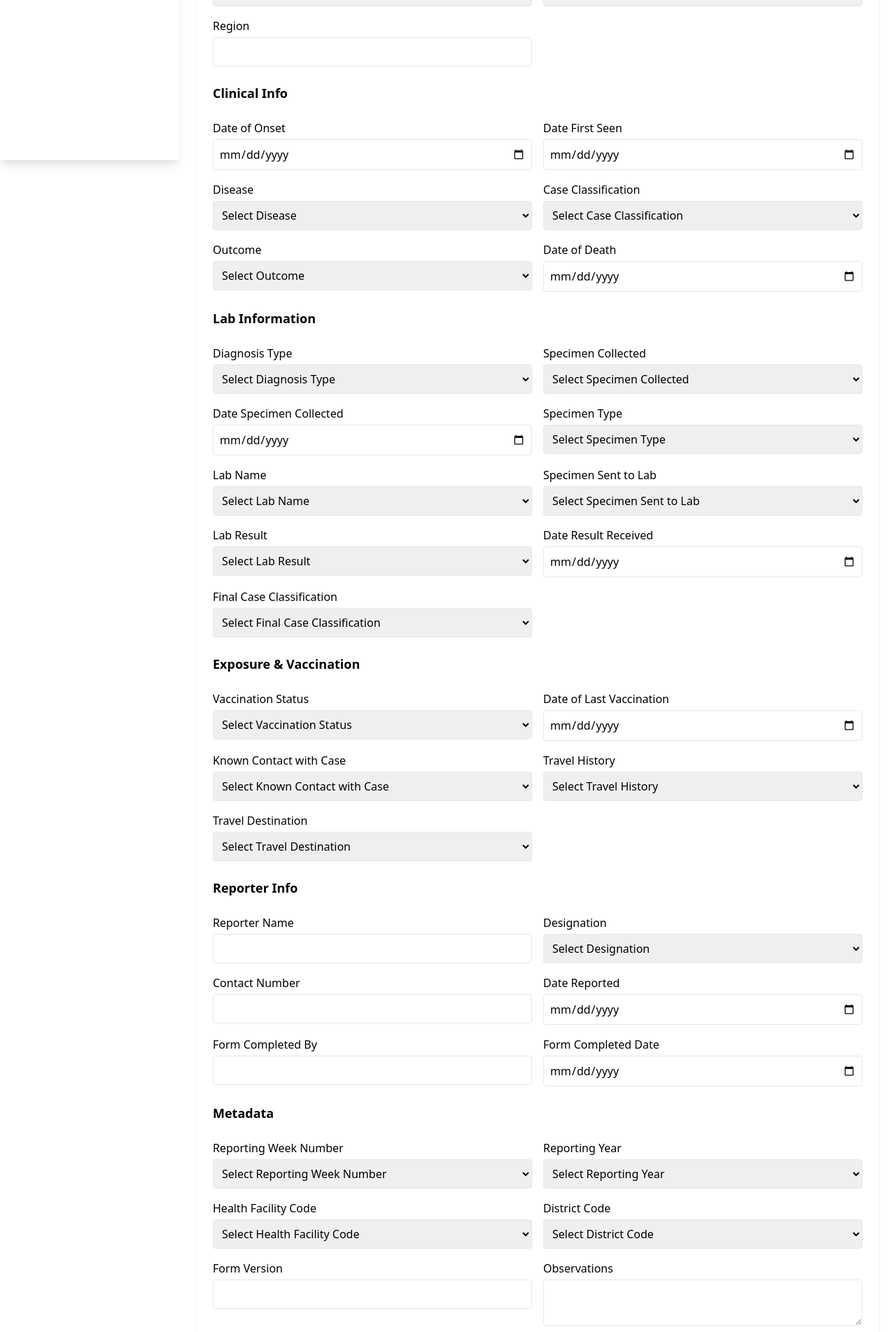
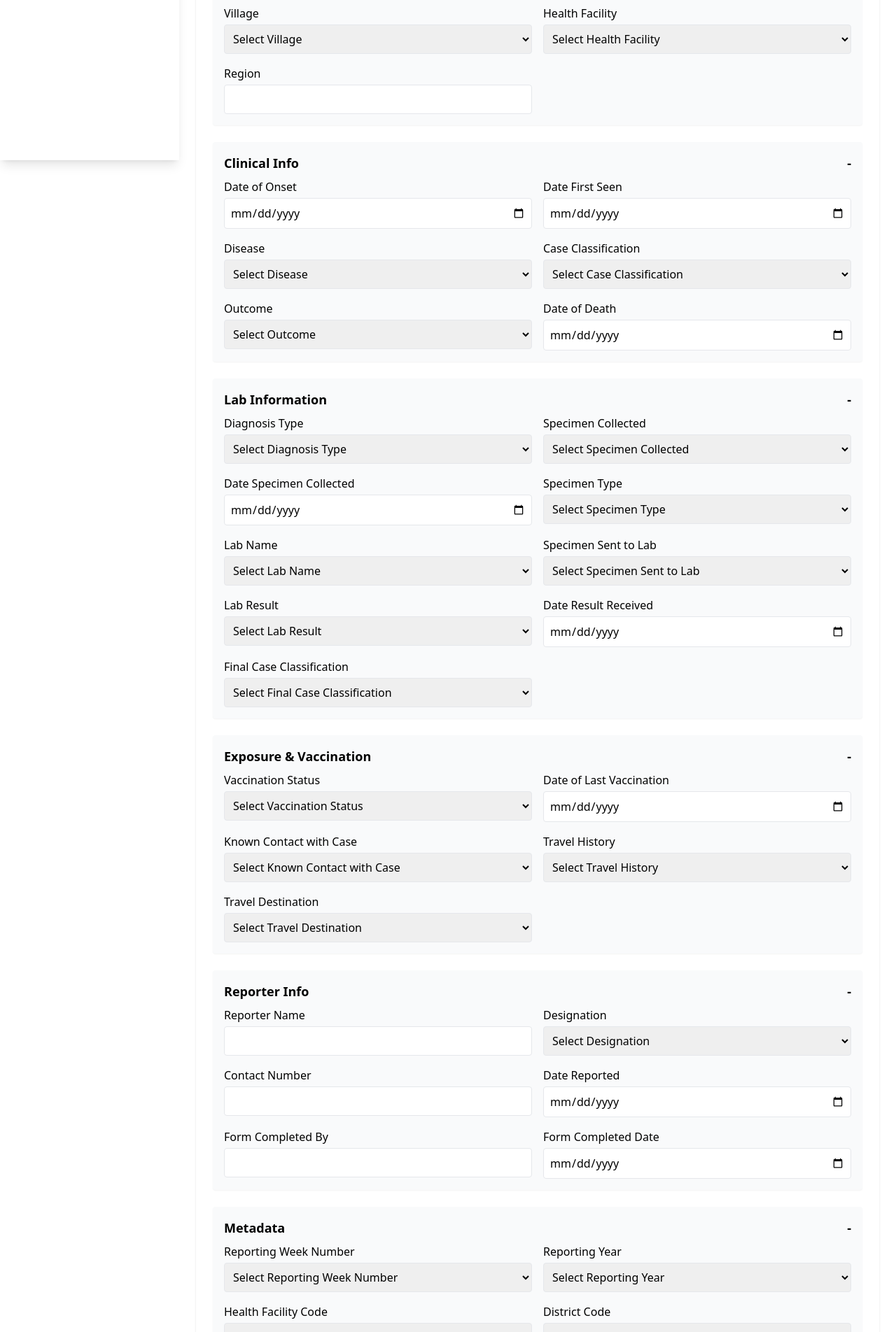
Before and after one commit to Tuntufye4/idsrplatform, a React (Vite) app: page /form in a window 1280 px wide. Shown: the part 571-2475 px from the top of the page at 70% size. Built offline with nearby package versions, Linux system fonts and the light colour scheme.

Commit message:
updated idsr ui

```diff
--- a/src/components/Form.jsx
+++ b/src/components/Form.jsx
@@ -1,4 +1,4 @@
-import React, { useState, useEffect } from 'react';
+import React, { useState, useEffect, useRef } from 'react';
 import axios from 'axios';
 import yaml from 'js-yaml';
 import rawFormOptions from '../data/form_options.yml?raw';
@@ -24,6 +24,21 @@ const Form = () => {
   const [villages, setVillages] = useState([]);
   const [traditionalAuthorities, setTraditionalAuthorities] = useState([]);
   const [facilities, setFacilities] = useState([]);
+
+  // Collapsible section states
+  const [openSections, setOpenSections] = useState({
+    patientInfo: true,
+    location: true,
+    clinical: true,
+    lab: true,
+    exposure: true,
+    reporter: true,
+    metadata: true
+  });
+
+  const toggleSection = (section) => {
+    setOpenSections(prev => ({ ...prev, [section]: !prev[section] }));
+  };
 
   useEffect(() => {
     try {
@@ -99,44 +114,63 @@ const Form = () => {
     </div>
   );
 
+  // Collapsible Section with smooth animation
+  const Section = ({ title, children, sectionKey }) => {
+    const contentRef = useRef(null);
+    return (
+      <div className="bg-gray-50 p-4 rounded shadow-sm">
+        <button
+          type="button"
+          onClick={() => toggleSection(sectionKey)}
+          className="w-full text-left font-semibold text-lg mb-2 flex justify-between items-center"
+        >
+          {title}
+          <span>{openSections[sectionKey] ? '-' : '+'}</span>
+        </button>
+        <div
+          ref={contentRef}
+          className="overflow-hidden transition-all duration-300"
+          style={{ maxHeight: openSections[sectionKey] ? `${contentRef.current?.scrollHeight}px` : '0px' }}
+        >
+          <div className="grid grid-cols-1 md:grid-cols-2 gap-4">
+            {children}
+          </div>
+        </div>
+      </div>
+    );
+  };
+
   return (
     <form onSubmit={handleSubmit} className="max-w-6xl mx-auto p-6 bg-white rounded shadow space-y-6">
       <h2 className="text-2xl font-bold mb-4">IDSR Case Form</h2>
 
-      {/* Patient Info */}
-      <div className="grid grid-cols-1 md:grid-cols-2 gap-4">
+      <Section title="Patient Info" sectionKey="patientInfo">
         {renderInput('patient_id', 'Patient ID')}
         {renderInput('full_name', 'Full Name')}
         {renderSelect('sex', 'Sex', formOptions.sex)}
         {renderSelect('age', 'Age', formOptions.age)}
         {renderInput('date_of_birth', 'Date of Birth', 'date')}
         {renderInput('national_id', 'National ID')}
-      </div>
+      </Section>
 
-      {/* Location */}
-      <h3 className="text-lg font-semibold">Location</h3>
-      <div className="grid grid-cols-1 md:grid-cols-2 gap-4">
+      <Section title="Location" sectionKey="location">
         {renderSelect('district', 'District', healthStructure.districts?.map(d => d.name))}
         {renderSelect('traditional_authority', 'Traditional Authority', traditionalAuthorities)}
         {renderSelect('village', 'Village', villages)}
         {renderSelect('health_facility', 'Health Facility', facilities)}
         {renderInput('region', 'Region')}
-      </div>
+      </Section>
 
-      {/* Clinical Info */}
-      <h3 className="text-lg font-semibold">Clinical Info</h3>
-      <div className="grid grid-cols-1 md:grid-cols-2 gap-4">
+      <Section title="Clinical Info" sectionKey="clinical">
         {renderInput('date_onset_symptoms', 'Date of Onset', 'date')}
         {renderInput('date_first_seen', 'Date First Seen', 'date')}
         {renderSelect('disease', 'Disease', formOptions.disease)}
         {renderSelect('case_classification', 'Case Classification', formOptions.case_classification)}
         {renderSelect('outcome', 'Outcome', formOptions.outcome)}
         {renderInput('date_of_death', 'Date of Death', 'date')}
-      </div>
+      </Section>
 
-      {/* Lab Info */}
-      <h3 className="text-lg font-semibold">Lab Information</h3>
-      <div className="grid grid-cols-1 md:grid-cols-2 gap-4">
+      <Section title="Lab Information" sectionKey="lab">
         {renderSelect('diagnosis_type', 'Diagnosis Type', formOptions.diagnosis_type)}
         {renderSelect('specimen_collected', 'Specimen Collected', formOptions.specimen_collected)}
         {renderInput('date_specimen_collected', 'Date Specimen Collected', 'date')}
@@ -146,32 +180,26 @@ const Form = () => {
         {renderSelect('lab_result', 'Lab Result', formOptions.lab_result)}
         {renderInput('date_result_received', 'Date Result Received', 'date')}
         {renderSelect('final_case_classification', 'Final Case Classification', formOptions.final_case_classification)}
-      </div>
+      </Section>
 
-      {/* Exposure & Vaccination */}
-      <h3 className="text-lg font-semibold">Exposure & Vaccination</h3>
-      <div className="grid grid-cols-1 md:grid-cols-2 gap-4">
+      <Section title="Exposure & Vaccination" sectionKey="exposure">
         {renderSelect('vaccination_status', 'Vaccination Status', formOptions.vaccination_status)}
         {renderInput('date_last_vaccination', 'Date of Last Vaccination', 'date')}
         {renderSelect('contact_with_confirmed_case', 'Known Contact with Case', formOptions.known_contact)}
         {renderSelect('recent_travel_history', 'Travel History', formOptions.travel_history)}
         {renderSelect('travel_destination', 'Travel Destination', formOptions.travel_destination)}
-      </div>
+      </Section>
 
-      {/* Reporter Info */}
-      <h3 className="text-lg font-semibold">Reporter Info</h3>
-      <div className="grid grid-cols-1 md:grid-cols-2 gap-4">
+      <Section title="Reporter Info" sectionKey="reporter">
         {renderInput('reporter_name', 'Reporter Name')}
         {renderSelect('designation', 'Designation', formOptions.designation)}
         {renderInput('contact_number', 'Contact Number')}
         {renderInput('date_reported', 'Date Reported', 'date')}
         {renderInput('form_completed_by', 'Form Completed By', 'text', true)}
         {renderInput('date_form_completed', 'Form Completed Date', 'date')}
-      </div>
+      </Section>
 
-      {/* Metadata */}
-      <h3 className="text-lg font-semibold">Metadata</h3>
-      <div className="grid grid-cols-1 md:grid-cols-2 gap-4">
+      <Section title="Metadata" sectionKey="metadata">
         {renderSelect('reporting_week_number', 'Reporting Week Number', formOptions.reporting_week_number)}
         {renderSelect('year', 'Reporting Year', formOptions.year)}
         {renderSelect('health_facility_code', 'Health Facility Code', formOptions.health_facility_code)}
@@ -183,10 +211,10 @@ const Form = () => {
             name="observations"
             value={formData.observations}
             onChange={handleChange}
-            className="w-full border rounded p-2"
+            className="w-full border rounded p-2 min-h-[100px] resize-none"
           />
         </div>
-      </div>
+      </Section>
 
       <button type="submit" className="mt-6 px-6 py-2 bg-blue-600 text-white rounded hover:bg-blue-700">
         Submit
```
